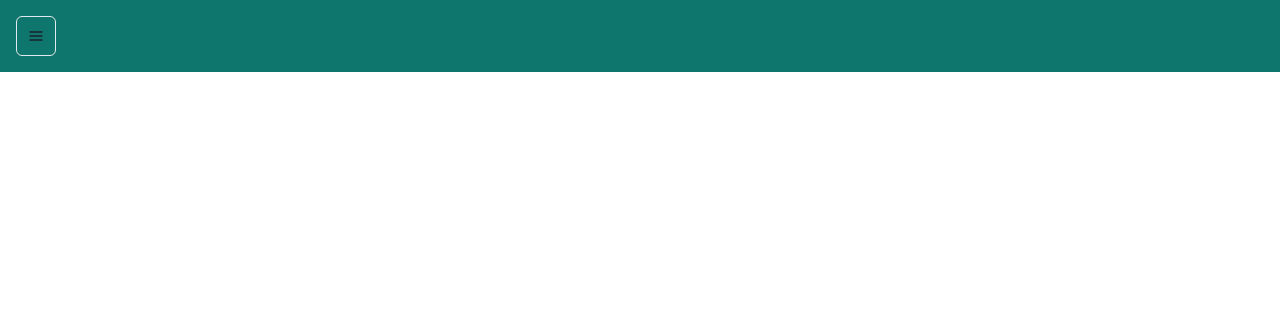
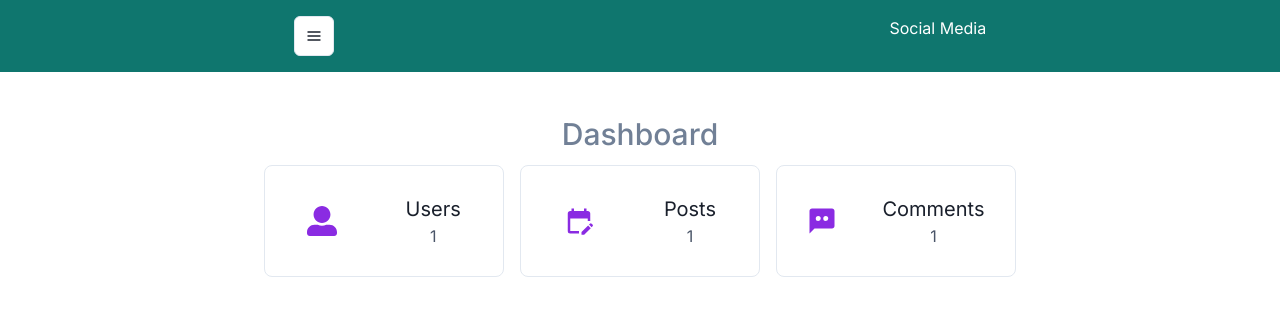
Before and after one commit to AFourAbdullah/social-media-dashboard-nextjs, a Next.js app: page / in a window 1280 px wide. Shown: the top 316 px of the page. Built offline with nearby package versions, Linux system fonts and the light colour scheme.

Commit message:
files added

```diff
--- /dev/null
+++ b/app/AppContext.tsx
@@ -0,0 +1,55 @@
+import React, { createContext, useContext, useState, useEffect } from "react";
+import { getOrders, getInventory, getUsers } from "./index"; // Import your API functions here
+
+type ContextType = {
+  orders: number;
+  setOrders: React.Dispatch<React.SetStateAction<number>>;
+  inventory: number;
+  setInventory: React.Dispatch<React.SetStateAction<number>>;
+  customers: number;
+  setCustomers: React.Dispatch<React.SetStateAction<number>>;
+  revenue: number;
+  setRevenue: React.Dispatch<React.SetStateAction<number>>;
+};
+const AppContext = createContext<ContextType | null>(null);
+
+export const useAppContext = () => {
+  return useContext(AppContext);
+};
+
+export const AppProvider = ({ children }: { children: React.ReactNode }) => {
+  const [orders, setOrders] = useState(0);
+  const [inventory, setInventory] = useState(0);
+  const [customers, setCustomers] = useState(0);
+  const [revenue, setRevenue] = useState(0);
+
+  useEffect(() => {
+    getOrders().then((res: any) => {
+      setOrders(res.total);
+      setRevenue(res.discountedTotal);
+    });
+    getInventory().then((res: any) => {
+      setInventory(res.total);
+    });
+    getUsers().then((res: any) => {
+      setCustomers(res.total);
+    });
+  }, []);
+
+  return (
+    <AppContext.Provider
+      value={{
+        orders,
+        setOrders,
+        inventory,
+        setInventory,
+        customers,
+        setCustomers,
+        revenue,
+        setRevenue,
+      }}
+    >
+      {children}
+    </AppContext.Provider>
+  );
+};
--- a/app/components/Header.tsx
+++ b/app/components/Header.tsx
@@ -5,7 +5,7 @@ import { HamburgerIcon } from "@chakra-ui/icons";
 import { Menu, MenuButton, IconButton } from "@chakra-ui/react";
 const Header = ({ btnRef, onOpen }: any) => {
   return (
-    <div className="bg-teal-700 text-white p-4">
+    <div className="bg-teal-700 text-white p-4 flex justify-around">
       <Menu variant="blue">
         <MenuButton
           as={IconButton}
@@ -14,8 +14,10 @@ const Header = ({ btnRef, onOpen }: any) => {
           variant="outline"
           ref={btnRef}
           onClick={onOpen}
+          bg="white"
         />
       </Menu>
+      <h3 className="text-center">Social Media</h3>
     </div>
   );
 };
--- /dev/null
+++ b/app/index.js
@@ -0,0 +1,16 @@
+export const getOrders = () => {
+  return fetch("https://dummyjson.com/carts/2").then((res) => res.json());
+};
+export const getRevenue = () => {
+  return fetch("https://dummyjson.com/carts").then((res) => res.json());
+};
+
+export const getInventory = () => {
+  return fetch("https://dummyjson.com/products").then((res) => res.json());
+};
+export const getUsers = () => {
+  return fetch("https://dummyapi.io/data/v1/user").then((res) => res.json());
+};
+export const getComments = () => {
+  return fetch("https://dummyjson.com/comments").then((res) => res.json());
+};
--- a/app/page.tsx
+++ b/app/page.tsx
@@ -1,5 +1,56 @@
+"use client";
+import { Flex, Box, Text, Button } from "@chakra-ui/react";
+import { useEffect } from "react";
+import { FaUserAlt } from "react-icons/fa";
+import { MdEditCalendar } from "react-icons/md";
+import { BiSolidCommentDots } from "react-icons/bi";
 export default function Home() {
+  const cardsData = [
+    { category: "Users", icon: <FaUserAlt />, count: 1 },
+    { category: "Posts", icon: <MdEditCalendar />, count: 1 },
+    { category: "Comments", icon: <BiSolidCommentDots />, count: 1 },
+  ];
+  useEffect(() => {}, []);
   return (
-    <main className="flex min-h-screen flex-col items-center justify-between p-24"></main>
+    <Flex
+      flexWrap="wrap"
+      direction="column"
+      justifyContent="center"
+      alignItems="center"
+      m="10"
+    >
+      <Text color="gray.500" fontSize="3xl" fontWeight="medium">
+        Dashboard
+      </Text>
+      <Flex>
+        {cardsData.map((card, index) => (
+          <Box
+            key={index}
+            p="4"
+            m="2"
+            borderWidth="1px"
+            borderRadius="lg"
+            display="flex"
+            alignItems="center"
+            justifyContent="space-around"
+            width="60"
+            height="28"
+          >
+            <Box mr="4" fontSize="3xl" color="blueviolet">
+              {card.icon}
+            </Box>
+            <Box textAlign="center">
+              <Text fontSize="xl">{card.category}</Text>
+              <Text fontSize="md" color="gray.600">
+                {card.count}
+              </Text>
+            </Box>
+          </Box>
+        ))}
+        <Box>
+          <div></div>
+        </Box>
+      </Flex>
+    </Flex>
   );
 }
--- a/package.json
+++ b/package.json
@@ -24,6 +24,7 @@
     "react": "18.2.0",
     "react-chartjs-2": "^5.2.0",
     "react-dom": "18.2.0",
+    "react-icons": "^4.11.0",
     "tailwindcss": "3.3.3",
     "typescript": "5.2.2"
   }
```
Also changed, not shown: 1 other file (tests, documents, lock files or other folders).
